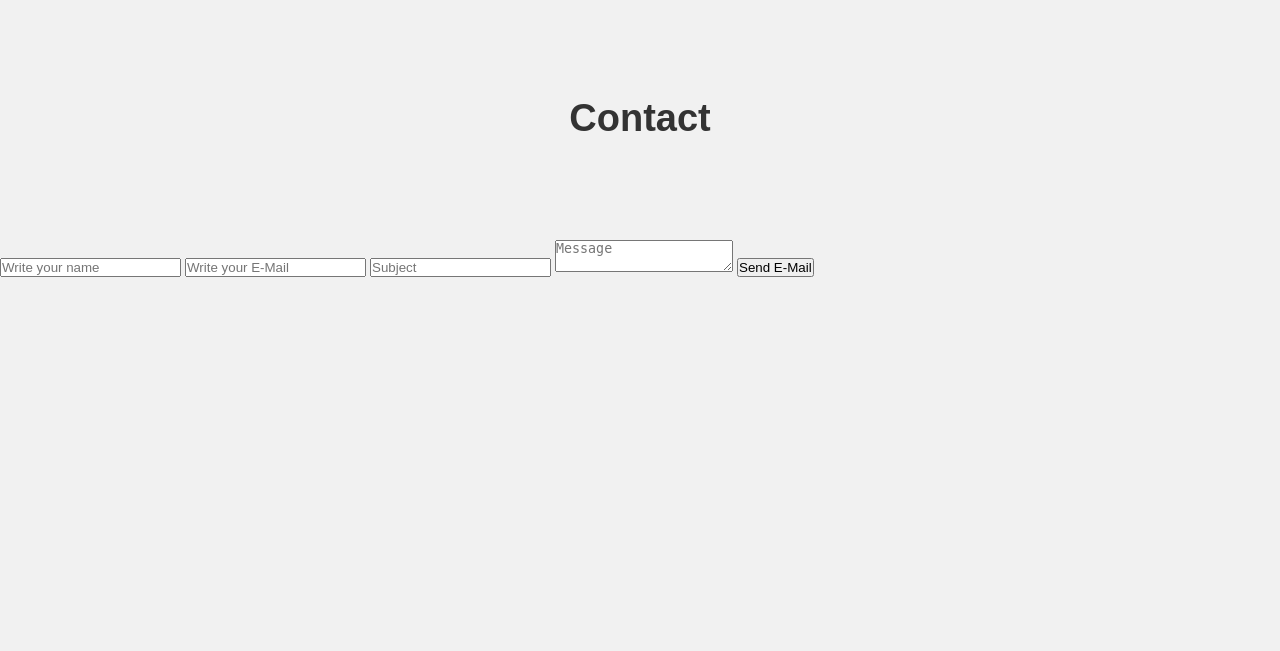
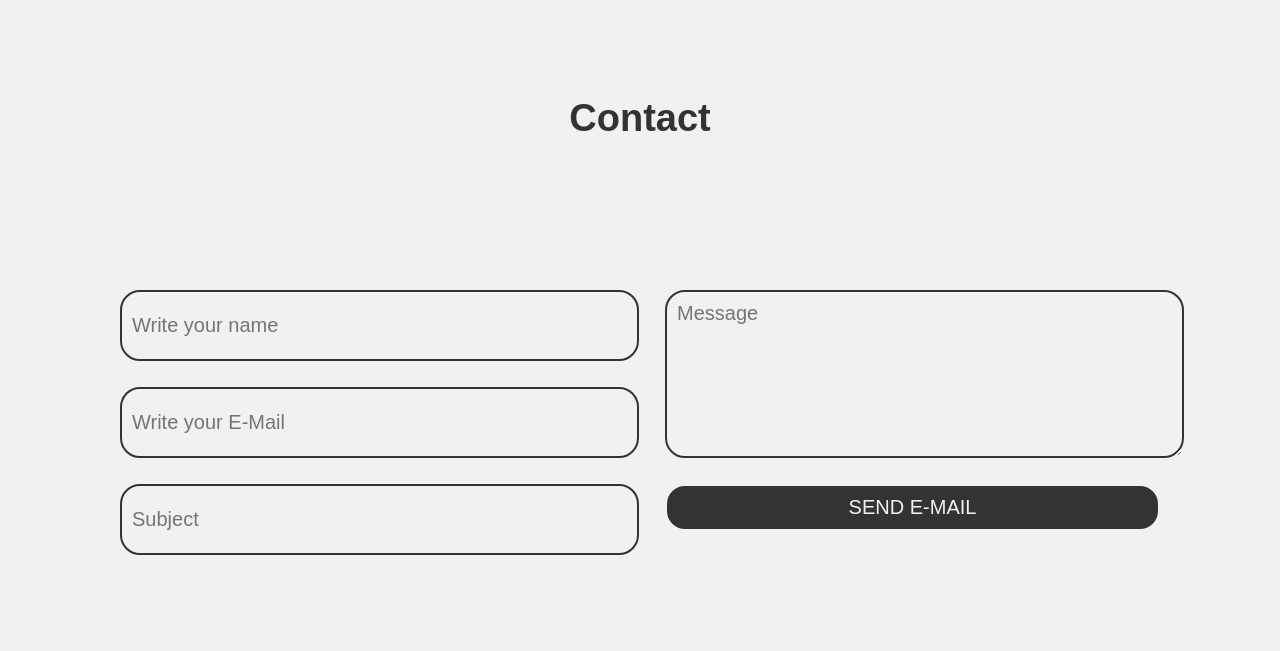
Before and after one commit to programmer-for-me/MySite, a PHP site: page / in a window 1280 px wide. Shown: the part 2903-3554 px from the top of the page. Before the commit the page ends 3180 px from the top, so only its background shows below. Run offline with PHP 8.4, Linux system fonts and the light colour scheme.

Commit message:
Update style.css

```diff
--- a/style.css
+++ b/style.css
@@ -257,3 +257,48 @@ input:checked + .slider:before {
   font-family: 'Poppins', sans-serif;
   border-bottom: 2px solid #333;
 }
+.contact-form{
+  display: grid;
+  grid-template-columns: 1fr 1fr;
+  padding: 50px;
+  grid-gap: 50px;
+  margin: 70px;
+}
+.form-item{
+  border: 2px solid #333;
+  background-color: #f1f1f1;
+  color: #333;
+  border-radius: 20px;
+  width: 100%;
+  height: 100%;
+  font-family: "Poppins", sans-serif;
+  font-size: 20px;
+  padding: 10px;
+}
+textarea{
+  grid-row-start: 1;
+  grid-row-end: 3;
+  grid-column-start: 2;
+  grid-column-end: 2;
+  height: 100% !important;
+}
+.btn{
+  text-align: center;
+  text-transform: uppercase;
+  font-family: 'Poppins', sans-serif;
+  background-color: #333;
+  color: #f1f1f1;
+  border: 2px solid #f1f1f1;
+  cursor: pointer;
+  transition: 0.5s;
+  border-radius: 20px;
+  width: 100%;
+  height: 100%;
+  font-size: 20px;
+  padding: 10px;
+}
+.btn:hover{
+  color: #333;
+  background-color: #f1f1f1;
+  border: 2px solid #333;
+}
```
